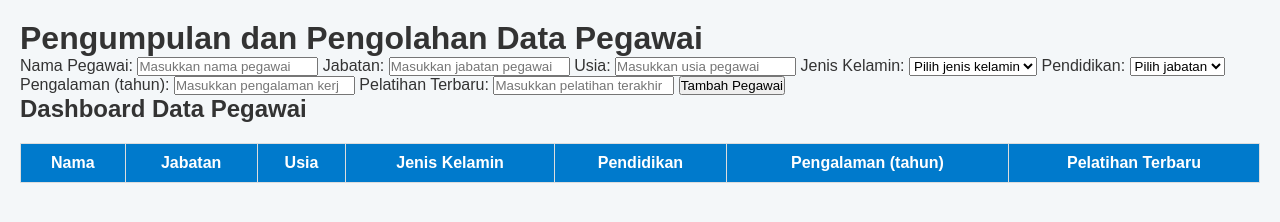
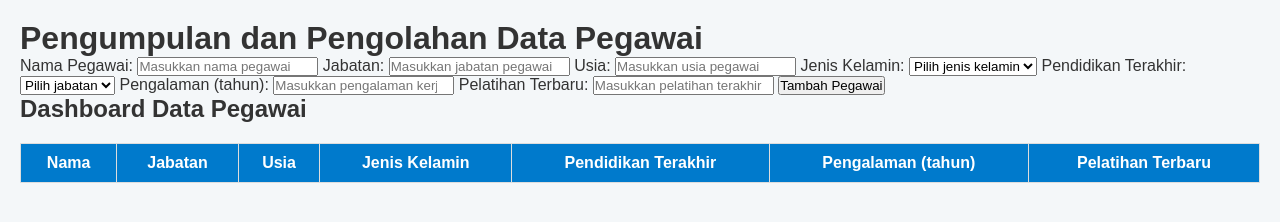
Before and after one commit to Hariyanto89/PTKMikro, a plain HTML site: page components/employee-data.html in a window 1280 px wide. Drawn offline with Linux system fonts and the light colour scheme.

Commit message:
Update employee-data.html
Signed-off-by: Hariyanto <yantonft@gmail.com>

```diff
--- a/components/employee-data.html
+++ b/components/employee-data.html
@@ -29,7 +29,7 @@
                 <option value="Perempuan">Perempuan</option>
             </select>
 
-            <label for="education">Pendidikan:</label>
+            <label for="education">Pendidikan Terakhir:</label>
             <select id="position" required>
                 <option value="">Pilih jabatan</option>
                 <option value="Manajer">Manajer</option>
@@ -58,7 +58,7 @@
                     <th>Jabatan</th>
                     <th>Usia</th>
                     <th>Jenis Kelamin</th>
-                    <th>Pendidikan</th>
+                    <th>Pendidikan Terakhir</th>
                     <th>Pengalaman (tahun)</th>
                     <th>Pelatihan Terbaru</th>
                 </tr>
```
